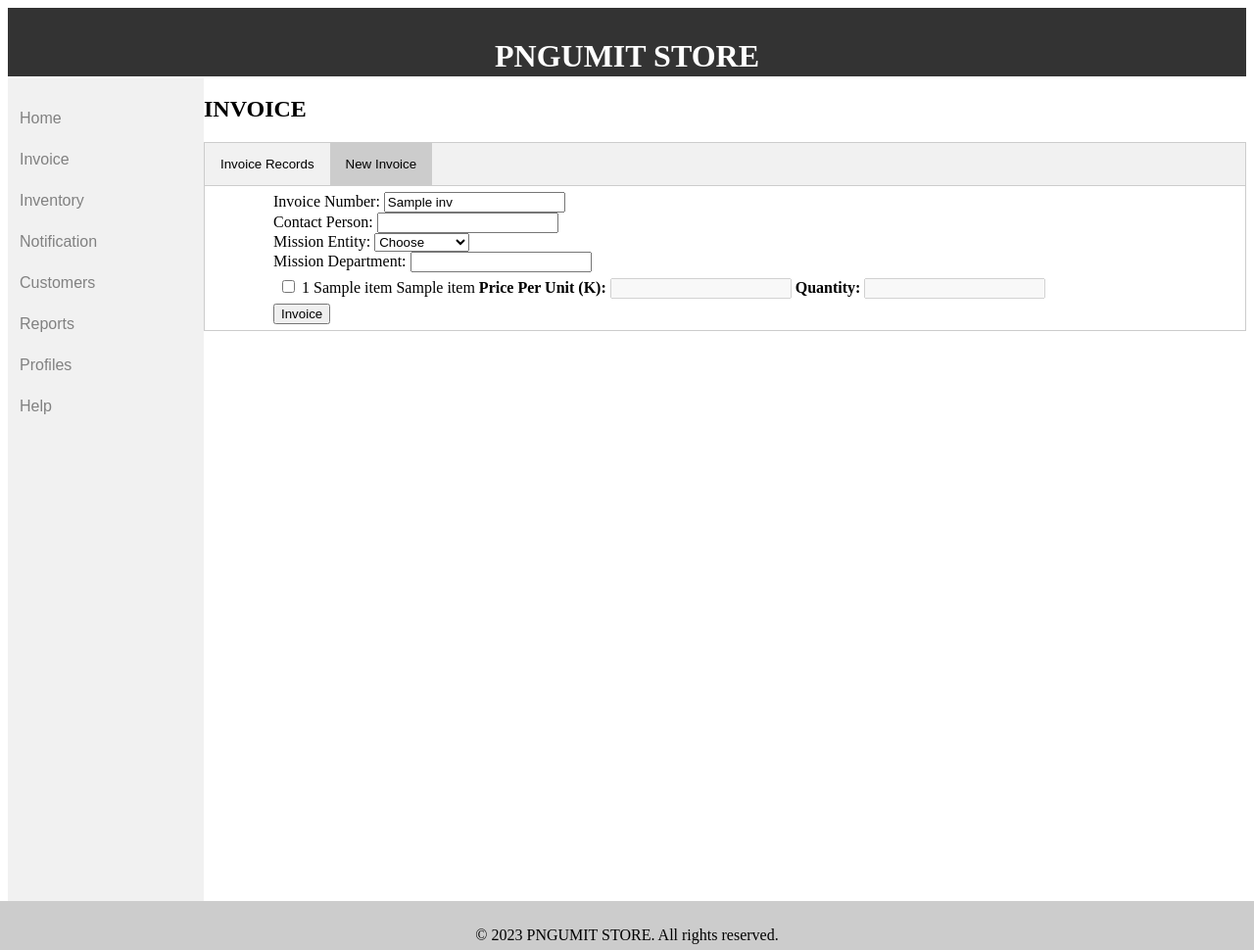
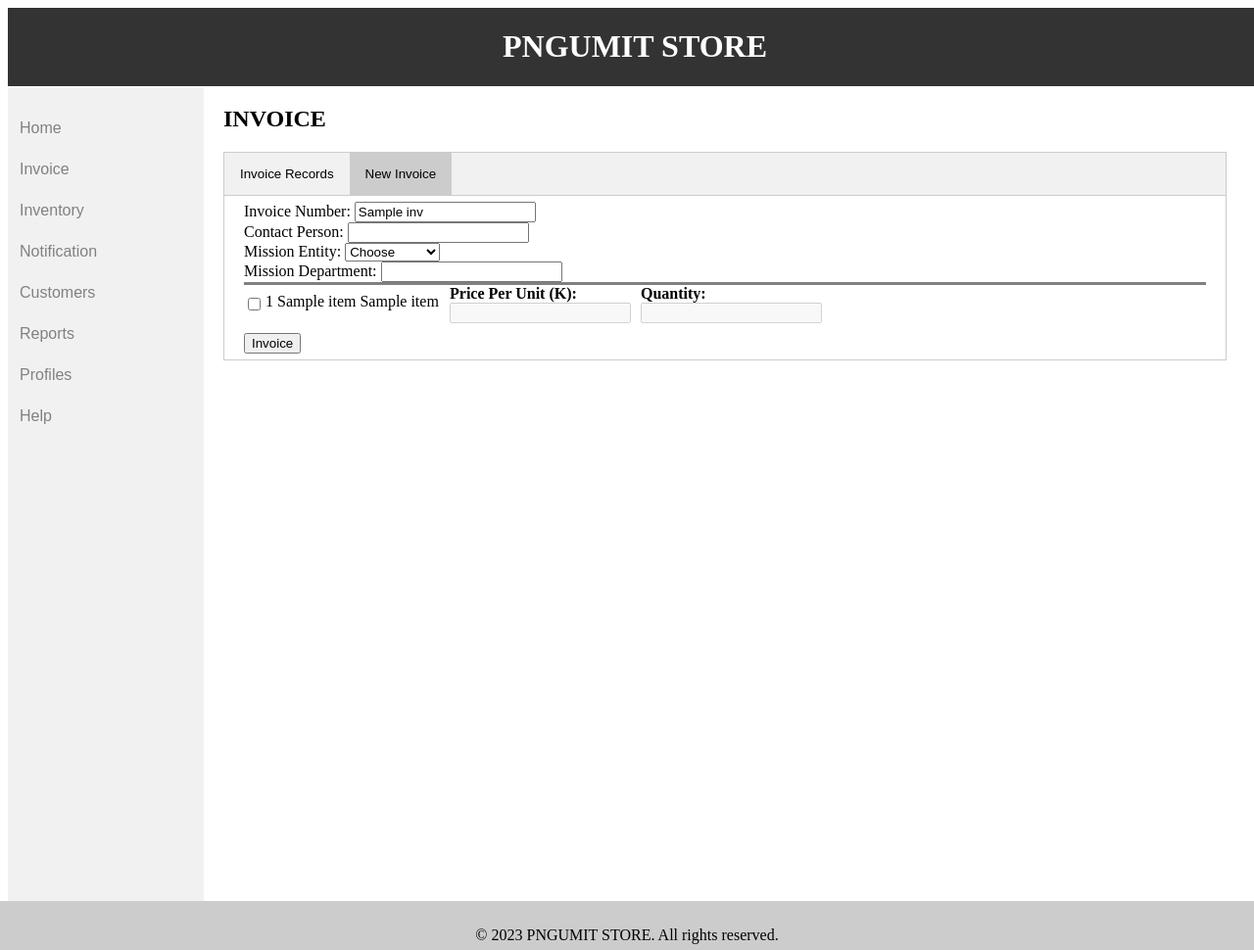
Before and after one commit to CliveNimalNawe/pngumit_InvoiceInventory, a Flask app: template templates/invoice.html in a window 1280 px wide, after a click on "New Invoice". Shown: the whole page at 98% size. Run offline with Flask 3, Linux system fonts and the light colour scheme; the template is opened without the code that fills it: most values are stand-ins (such as "Sample title", 1, 10 or a date in 2020).

Commit message:
Updated Inventory and Invoice Added tab veiw to "inventory.html". One to view records and the other for new item entry Added some styling to the invoicing form Used "test.html" to test out some of the form styles.

```diff
--- a/static/css/style.css
+++ b/static/css/style.css
@@ -1,10 +1,12 @@
   /* CSS styles for the header */
   .header {
-    height: 60px;
+    width:100%;
     background-color: #333;
     color: #fff;
     text-align: center;
-    padding-top: 10px;
+    /*padding-top: 10px;*/
+    position: fixed;
+    margin-top:none;
   }
 
   /* CSS styles for the left navigation panel */
@@ -13,7 +15,7 @@
     height: 100%;
     background-color: #f1f1f1;
     position: fixed;
-    top: 80px;
+    top: 90px;
     left: 8px;
     overflow-x: hidden;
     padding-top: 20px;
@@ -45,7 +47,7 @@
   /* CSS styles for the main content area */
   .main-content {
     margin-left: 200px;
-    padding: 20px, 20px, 200px, 20px;
+    padding: 80px 20px 200px 20px;
   }
   /* Style the tab */
   .tab {
@@ -151,12 +153,31 @@
     height:80px;
   }
 
-  .item{
-    padding:5px;
-  }
-  form{
-    margin-left: 50px;
-  }
+.form-row {
+  display: flex;
+  align-items: center;
+  margin-bottom: 10px;
+  border-top: solid grey;
+}
+.checkbox-label {
+  display: flex;
+  align-items: center;
+  margin-right: 10px;
+  width:200px
+}
+
+.input-label {
+  display: flex;
+  flex-direction: column;
+  margin-right: 10px;
+}
+input[type="checkbox"] {
+  margin-right: 5px;
+}
+
+label {
+  margin-bottom: 5px;
+}
 
   /* CSS styles for the footer */
   .footer {
--- a/templates/invoice.html
+++ b/templates/invoice.html
@@ -108,15 +108,26 @@
           </div>
 
       {% for item in data %}
-      <div id="{{ item[1] }}{{ item[4] }}_div" class="item">
+        <div id="{{ item[1] }}{{ item[4] }}_div" class="form-row">
+          <div class="checkbox-label">
             <input type="checkbox" name="{{ item[1] }}{{ item[4] }}" id="{{ item[1] }}{{ item[4] }}_checkbox" value="{{ item[1] }}{{ item[2] }}" class="item-checkbox">
             <label for="{{ item[1] }}_checkbox">{{ item[0] }} {{ item[1] }} {{ item[2] }}</label>
+          </div>
+
           <input type="text" name="{{ item[1] }}{{ item[4] }}_input" value="{{ item[0] }} {{ item[1] }} {{ item[2] }}" hidden>
+
+          <div class="input-label">
             <b><label for="price">Price Per Unit (K):</label></b>
             <input type="number" value="{{ item[3] }}" id="{{ item[1] }}{{ item[4] }}_price" name="{{ item[1] }}{{ item[4] }}_price" class="item-input" readonly disabled>
+          </div>
+
+          <div class="input-label">
             <b><label for="quantity">Quantity:</label></b>
             <input type="number" id="{{ item[1] }}{{ item[4] }}_quantity" name="{{ item[1] }}{{ item[4] }}_quantity" class="item-input" required disabled>
           </div>
+
+        </div>
+
     {% endfor %}
           <button type="submit">Invoice</button>
       </form>
```
Also changed, not shown: templates/inventory.html (+33 -2 lines), templates/test.html (+64 -33 lines). Lines whose indentation alone changed are shown as unchanged.
